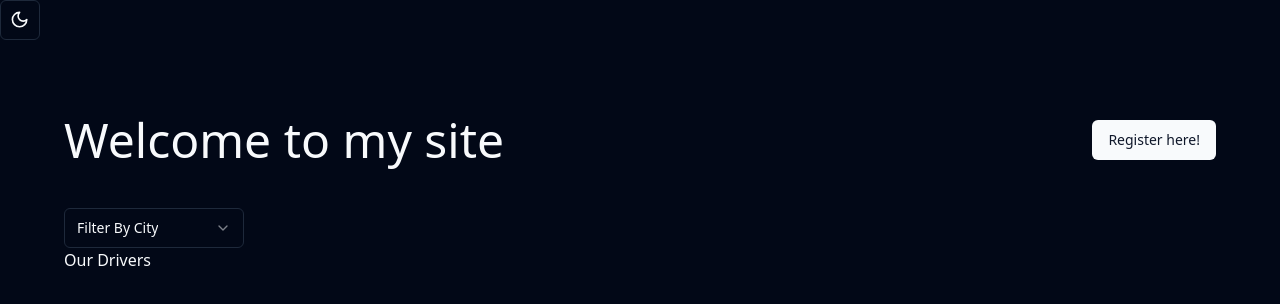
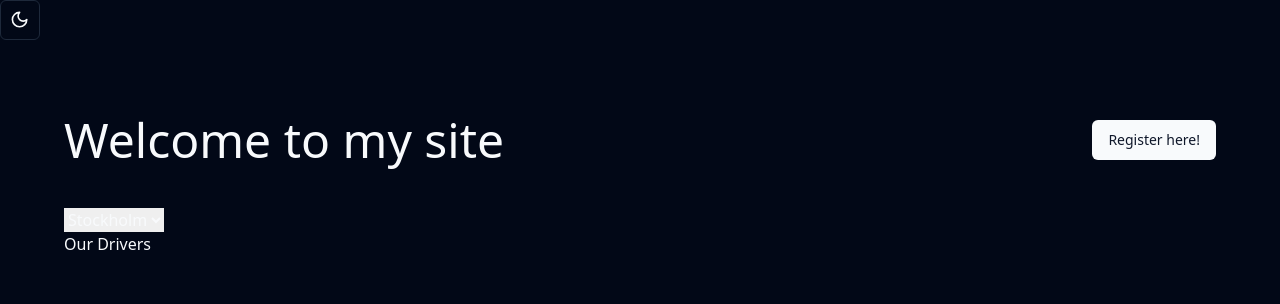
Before and after one commit to karl-soderberg/CarePackageUkrain, a React (Vite) app in the folder frontend/: page / in a window 1280 px wide. Shown: the top 304 px of the page. Built offline with nearby package versions, Linux system fonts and the light colour scheme.

Commit message:
add: filter by city

```diff
--- a/frontend/src/components/FilterSelect/FilterSelect.tsx
+++ b/frontend/src/components/FilterSelect/FilterSelect.tsx
@@ -1,37 +1,20 @@
 import * as React from "react"
-
-import {
-  Select,
-  SelectContent,
-  SelectGroup,
-  SelectItem,
-  SelectLabel,
-  SelectTrigger,
-  SelectValue,
-} from "@/components/ui/select"
 
 
 
 export function FilterSelect( { onChange }) {
-  const handleChange = (e) => {
-    const selectedValue = e.target.value;
-    console.log("Selected value:", selectedValue); // Log the selected value
-    onChange(selectedValue); // Call the onChange function with the selected value
-  };
+    const handleChange = (e) => {
+      const selectedValue = e.target.value;
+      console.log("Selected value:", selectedValue);
+      onChange(selectedValue);
+    };
 
-  return (
-    <Select onChange={handleChange}>
-      <SelectTrigger className="w-[180px]">
-        <SelectValue placeholder="Filter By City" />
-      </SelectTrigger>
-      <SelectContent>
-        <SelectGroup>
-          <SelectLabel>City</SelectLabel>
-          <SelectItem value="Stockholm">Stockholm</SelectItem>
-          <SelectItem value="Uppsala">Uppsala</SelectItem>
-          <SelectItem value="Alaska">Alaska</SelectItem>
-        </SelectGroup>
-      </SelectContent>
-    </Select>
-  );
+    return (
+      <select onChange={handleChange}>
+        <option value="Stockholm">Stockholm</option>
+        <option value="Uppsala">Uppsala</option>
+        <option value="Alaska">Alaska</option>
+      </select>
+    );
+
 }
```
Also changed, not shown: frontend/src/App.tsx (+1 -7 lines), 2 other files (tests, documents, lock files or other folders).
